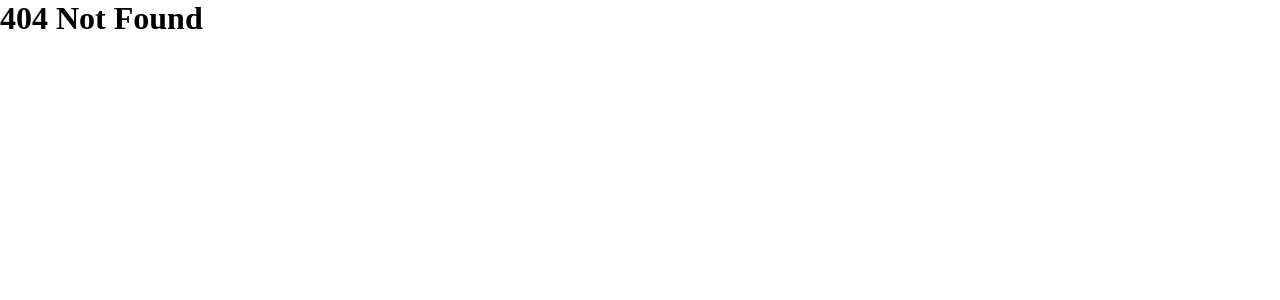
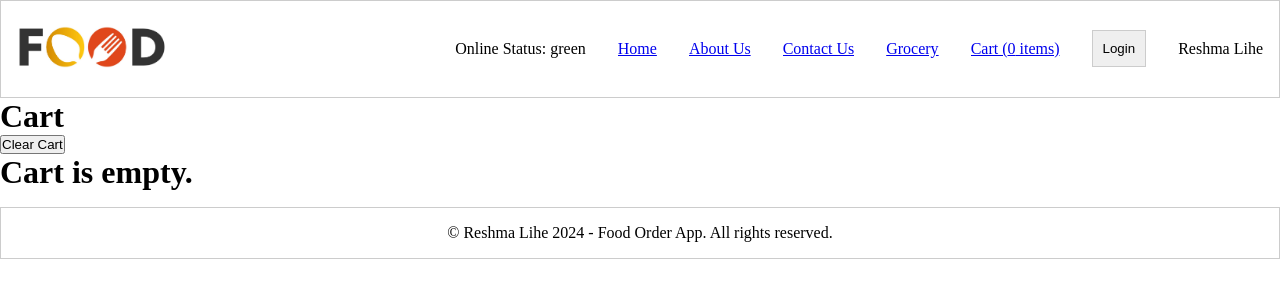
Before and after one commit to lihereshma/React-Food-Ordering-App, a React (Vite) app: page /cart in a window 1280 px wide. Before the commit this address had no page. Shown: the top 300 px of the page. Built offline with nearby package versions, Linux system fonts and the light colour scheme.

Commit message:
redux store added

```diff
--- a/package.json
+++ b/package.json
@@ -29,8 +29,10 @@
     "tailwindcss": "^3.4.1"
   },
   "dependencies": {
+    "@reduxjs/toolkit": "^2.2.0",
     "react": "^18.2.0",
     "react-dom": "^18.2.0",
+    "react-redux": "^9.1.0",
     "react-router-dom": "^6.22.0"
   },
   "browesrslist": [
--- /dev/null
+++ b/src/components/Cart.js
@@ -0,0 +1,24 @@
+import { useSelector, useDispatch } from "react-redux";
+import CategoriesItems from "./CategoriesItems";
+import { clearCart } from "../utils/cartSlice";
+
+const Cart = () => {
+  const cartItems = useSelector((store) => store.cart.items);
+  const dispatch = useDispatch();
+  const handleClearCart = () => {
+    dispatch(clearCart());
+  }
+
+  return (
+    <div>
+      <h1>Cart</h1>
+      <div>
+        <button onClick={handleClearCart}>Clear Cart</button>
+        {cartItems.length === 0 && <h1>Cart is empty.</h1>}
+        <CategoriesItems items={cartItems}/>
+      </div>
+    </div>
+  )
+}
+
+export default Cart;
--- a/src/components/CategoriesItems.js
+++ b/src/components/CategoriesItems.js
@@ -1,6 +1,13 @@
+import { useDispatch } from "react-redux";
 import { img_cdn_URL } from "../utils/constants";
+import { addItem } from "../utils/cartSlice";
 
 const CategoriesItems = ({items}) => {
+  const dispatch = useDispatch();
+  const handleAddItem = (item) => {
+    dispatch(addItem(item))
+  }
+
   return (
     <div>
       <ul className="category-items">
@@ -10,6 +17,9 @@ const CategoriesItems = ({items}) => {
               <div className="item-content">
                 <h5>{ item.card.info.name }</h5>
                 {"Rs. "}{ item.card.info.price/100 || item.card.info.defaultPrice/100 }
+                <button
+                  onClick={() => handleAddItem(item)}
+                >Add to cart</button>
               </div>
               <div className="item-img">
                 <img src={ img_cdn_URL + item.card.info.imageId } alt={ item.card.info.name } />
--- a/src/components/Header.js
+++ b/src/components/Header.js
@@ -3,12 +3,15 @@ import FoodOrderLogo from '../images/food-logo.jpg';
 import { Link } from "react-router-dom";
 import useOnlineStatus from '../utils/useOnlineStatus';
 import UserContext from '../utils/UserContext';
+import { useSelector } from 'react-redux';
 
 const Header = () => {
   const [btnName, setBtnName] = useState('Login');
   const onlineStatus = useOnlineStatus();
   const data = useContext(UserContext);
   const {loggedInUser} = useContext(UserContext);
+
+  const cartItems = useSelector((store) => store.cart.items);
 
   return (
     <div className="header flex justify-between p-4 shadow mb-4">
@@ -23,7 +26,7 @@ const Header = () => {
           <li><Link to='/about'>About Us</Link></li>
           <li><Link to='/contact'>Contact Us</Link></li>
           <li><Link to='/grocery'>Grocery</Link></li>
-          <li>Cart</li>
+          <li><Link to='/cart'>Cart ({cartItems.length} items)</Link></li>
           <li>
             <button className='login-btn'
               onClick={() => {
--- /dev/null
+++ b/src/utils/appStore.js
@@ -0,0 +1,10 @@
+import { configureStore } from "@reduxjs/toolkit";
+import cartReducer from '../utils/cartSlice';
+
+const appStore = configureStore({
+  reducer: {
+    cart: cartReducer
+  }
+});
+
+export default appStore;
--- /dev/null
+++ b/src/utils/cartSlice.js
@@ -0,0 +1,23 @@
+import { createSlice } from "@reduxjs/toolkit";
+
+const cartSlice = createSlice({
+  name: 'cart',
+  initialState: {
+    items: []
+  },
+  reducers: {
+    addItem: (state, action) => {
+      state.items.push(action.payload);
+    },
+    removeItem: (state, action) => {
+      state.items.pop();
+    },
+    clearCart: (state) => {
+      state.items.length = 0;
+    }
+  }
+})
+
+export const { addItem, removeItem, clearCart } = cartSlice.actions;
+
+export default cartSlice.reducer;
```
Also changed, not shown: src/App.js (+10 -1 lines), 1 other file (tests, documents, lock files or other folders).
